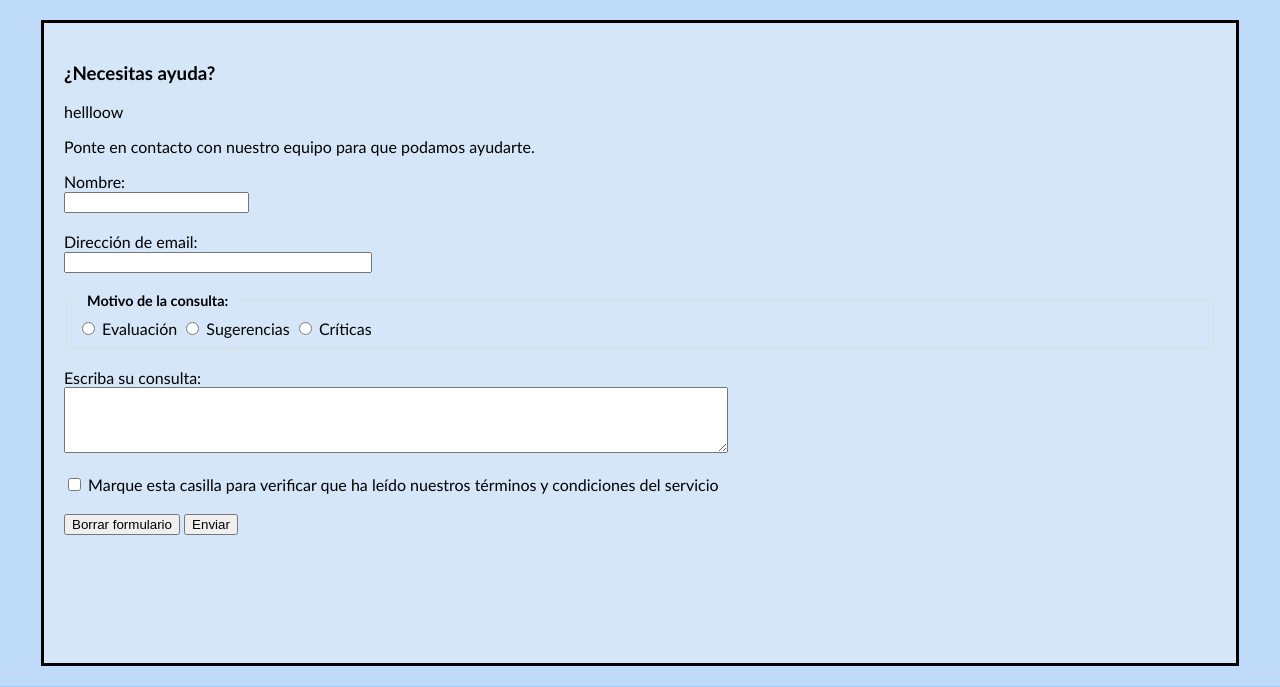
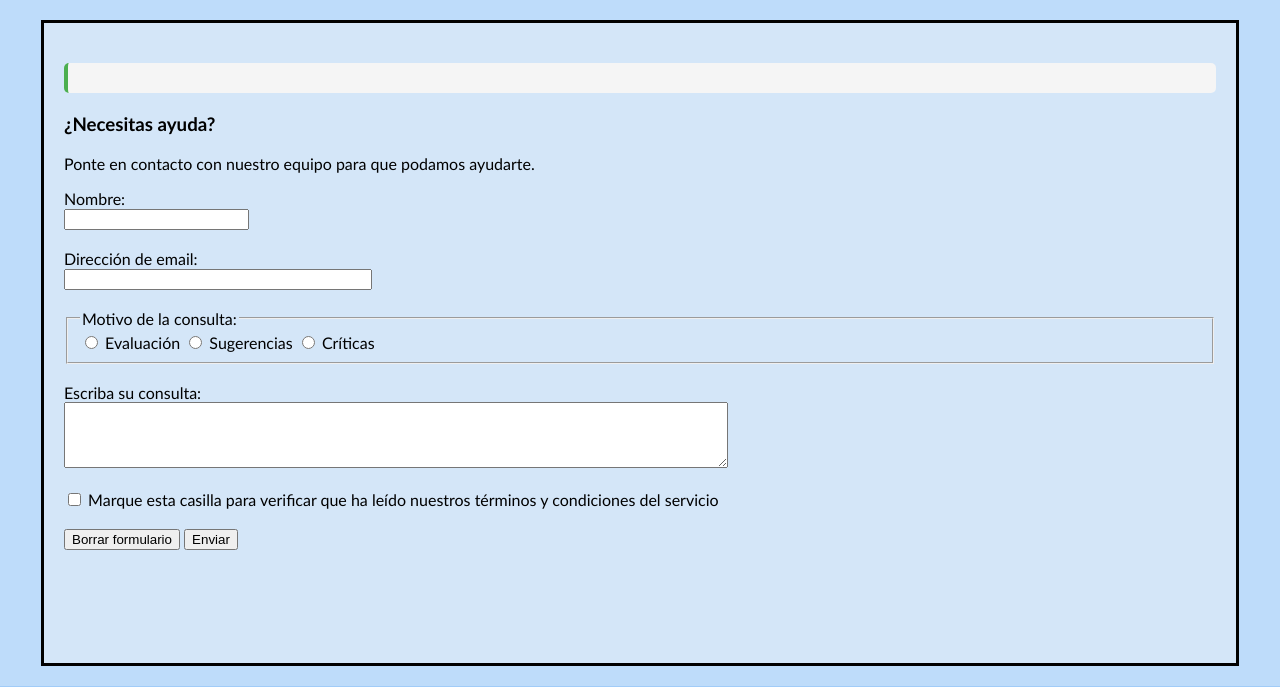
Before and after one commit to evsant02/Aplicaciones-Web, a PHP site: page /ayuda.php in a window 1280 px wide. Shown: the part 142-829 px from the top of the page. Run offline with PHP 8.4, Linux system fonts and the light colour scheme.

Commit message:
.............................

```diff
--- a/p3_g1/CSS/estilo1.css
+++ b/p3_g1/CSS/estilo1.css
@@ -245,32 +245,13 @@ img {
 /* NUEVOS ESTILOS PARA AYUDA */
 /* ============================= */
 
-.mensaje-exito {
-    background-color: black;
-    color: #3c763d;
-    padding: 10px;
-    margin: 15px 0;
-    border-radius: 4px;
-    border: 1px solid #d6e9c6;
+.mensaje-confirmacion {
+	text-align: center;
+	font-size: 1.2em;
+	color: #333; /* Gris oscuro */
+	margin: 20px 0;
+	padding: 15px;
+	background-color: #f5f5f5; /* Fondo gris claro */
+	border-radius: 5px;
+	border-left: 4px solid #4CAF50; /* Borde izquierdo verde */
 }
-
-.mensaje-error {
-    background-color: black;
-    color: #a94442;
-    padding: 10px;
-    margin: 15px 0;
-    border-radius: 4px;
-    border: 1px solid #ebccd1;
-}
-
-fieldset {
-    border: 1px solid #ddd;
-    padding: 10px;
-    border-radius: 4px;
-}
-
-legend {
-    padding: 0 10px;
-    font-size: 0.9em;
-    font-weight: bold;
-}
--- a/p3_g1/ayuda.php
+++ b/p3_g1/ayuda.php
@@ -16,9 +16,9 @@
   $htmlFormAyuda = $form->Manage();
 
   $contenidoPrincipal = <<<EOS
-    <p>$mensaje</p>
+
+    <div class="mensaje-confirmacion">$mensaje</div>
     <h3>¿Necesitas ayuda?</h3>
-    <p>hellloow</p>
     <p>Ponte en contacto con nuestro equipo para que podamos ayudarte.</p>
     $htmlFormAyuda
   EOS;
```
